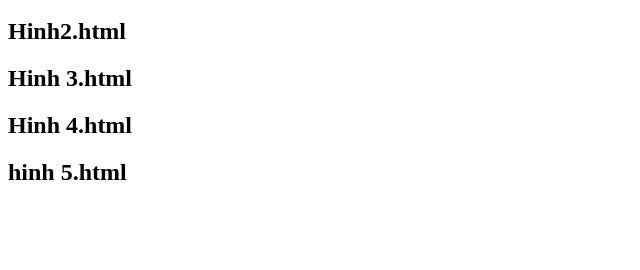
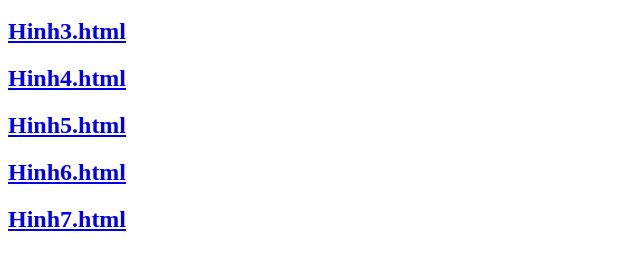
Before and after one commit to Quynhnhi12a1/quynhnhi12a1.github.io, a plain HTML site: page index.html in a window 1280 px wide. Shown: the part 48-318 px from the top of the page, without its empty margins (0-640 px from the left). Drawn offline with Linux system fonts and the light colour scheme.

Commit message:
Update index.html

```diff
--- a/index.html
+++ b/index.html
@@ -4,10 +4,17 @@
     <title>Lop12A1</title>
   </header>
   <body>
-    <h1>Bai tap f1</h1>
-    <h2>Hinh2.html</h2>
-    <h2>Hinh 3.html</h2>
-    <h2>Hinh 4.html</h2>
-    <h2>hinh 5.html</h2>
+   <h1>Bai tap f1</h1>
+
+    <h2><a href="BaitapF1/hinh3.html">Hinh3.html</a></h2>
+
+    <h2><a href="BaitapF1/hinh4.html">Hinh4.html</a></h2>
+
+    <h2><a href="BaitapF1/hinh5.html">Hinh5.html</a></h2>
+
+    <h2><a href="BaitapF1/hinh6.html">Hinh6.html</a></h2>
+
+    <h2><a href="BaitapF1/hinh7.html">Hinh7.html</a></h2>
+
   </body>
 </html>
```
